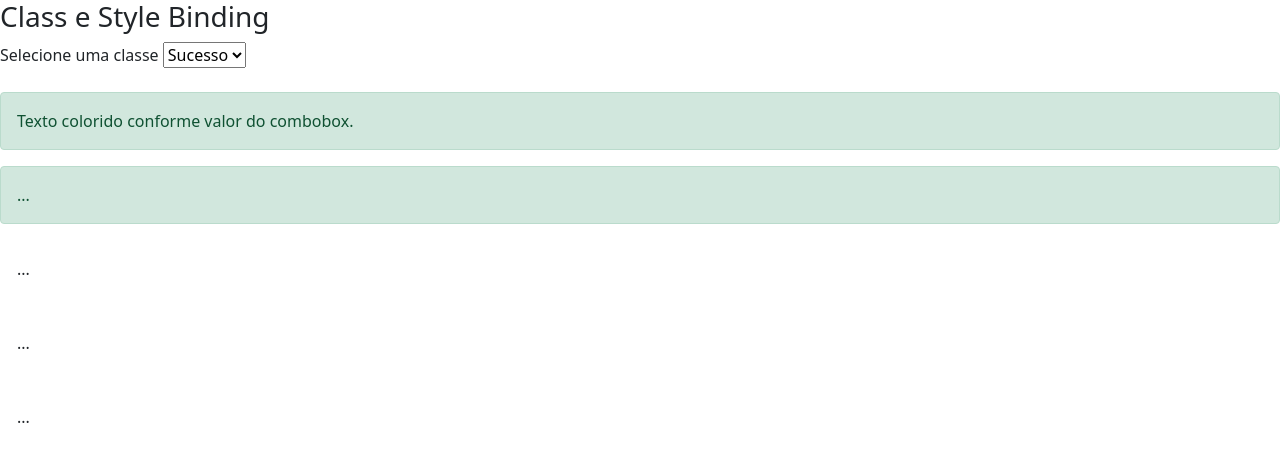
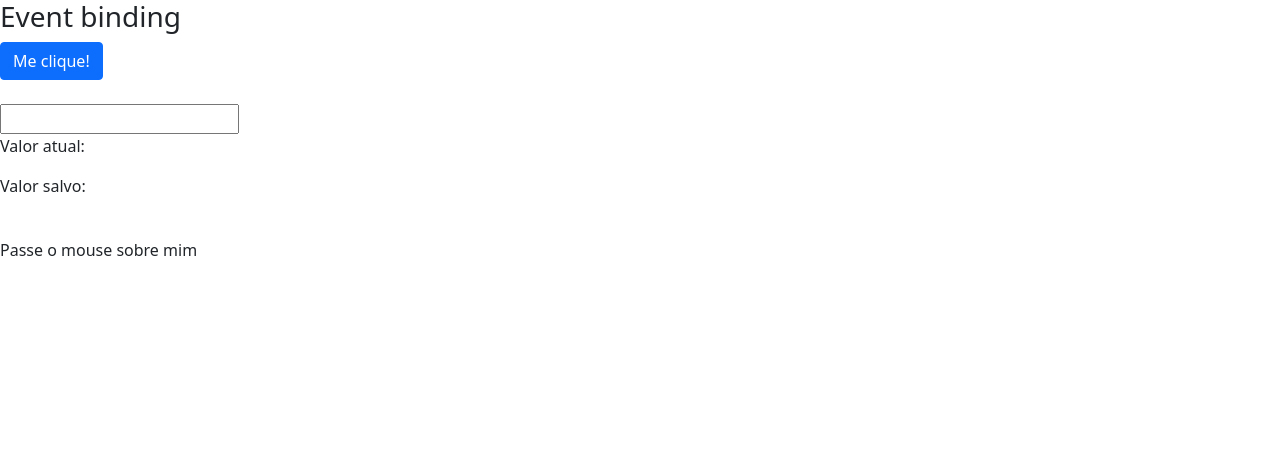
Before and after one commit to guiborlot/angular-course, an Angular app in the folder data-binding/: page / in a window 1280 px wide. Shown: the top 462 px of the page. Built offline with nearby package versions, Linux system fonts and the light colour scheme.

Commit message:
Aula 11 - Event binding

```diff
--- a/data-binding/src/app/data-binding/data-binding.component.css
+++ b/data-binding/src/app/data-binding/data-binding.component.css
@@ -0,0 +1,4 @@
+.highlight {
+    background-color: yellow;
+    font-weight: bold;
+}
--- a/data-binding/src/app/data-binding/data-binding.component.html
+++ b/data-binding/src/app/data-binding/data-binding.component.html
@@ -16,7 +16,7 @@
         <img bind-src=urlImagem>
     </article> -->
 
-    <article>
+    <!-- <article>
         <h3>Class e Style Binding</h3>
         <div>
             Selecione uma classe
@@ -39,6 +39,35 @@
 
             <div class="alert alert-danger" role="alert" [style.display]="classe.value == 'alert-danger' ? 'block' : 'none'">Esse texto somente aparece em caso de erro.</div>
         </div>
-    </article>
+    </article> -->
 
 </section>
+
+<section class="event-binding">
+    <article>
+        <h3>Event binding</h3>
+        <div>
+
+            <button (click)="botaoClicado()"
+            class="btn btn-primary">Me clique!</button>
+
+            <br><br>
+
+            <input type="text"
+            (keyup)="onKeyUp($event)"
+            (keyup.enter)="salvarValor(campoInput.value)"
+            (blur)="salvarValor(campoInput.value)"
+            #campoInput />
+
+            <p>Valor atual: {{ valorAtual }}</p>
+            <p>Valor salvo: {{ valorSalvo }}</p>
+
+            <br>
+            <span (mouseover)="onMouseOverOut()"
+            (mouseout)="onMouseOverOut()"
+            [class.highlight]="isMouseOver"
+            >Passe o mouse sobre mim</span>
+
+        </div>
+    </article>
+</section>
--- a/data-binding/src/app/data-binding/data-binding.component.ts
+++ b/data-binding/src/app/data-binding/data-binding.component.ts
@@ -11,12 +11,33 @@
   cursoAngular: boolean = true;
   urlImagem = 'https://picsum.photos/200/300';
 
+  valorAtual: string = '';
+  valorSalvo: string = '';
+
+  isMouseOver: boolean = false;
+
   getValor(){
     return 1;
   }
 
   getCurtirCurso(){
     return true;
+  }
+
+  botaoClicado(){
+    alert('Botao clicado');
+  }
+
+  salvarValor(valor: string){
+    this.valorSalvo = valor;
+  }
+
+  onMouseOverOut(){
+    this.isMouseOver = !this.isMouseOver;
+  }
+
+  onKeyUp(evento: KeyboardEvent){
+    this.valorAtual = (<HTMLInputElement>evento.target).value;
   }
 
   constructor() {
```
